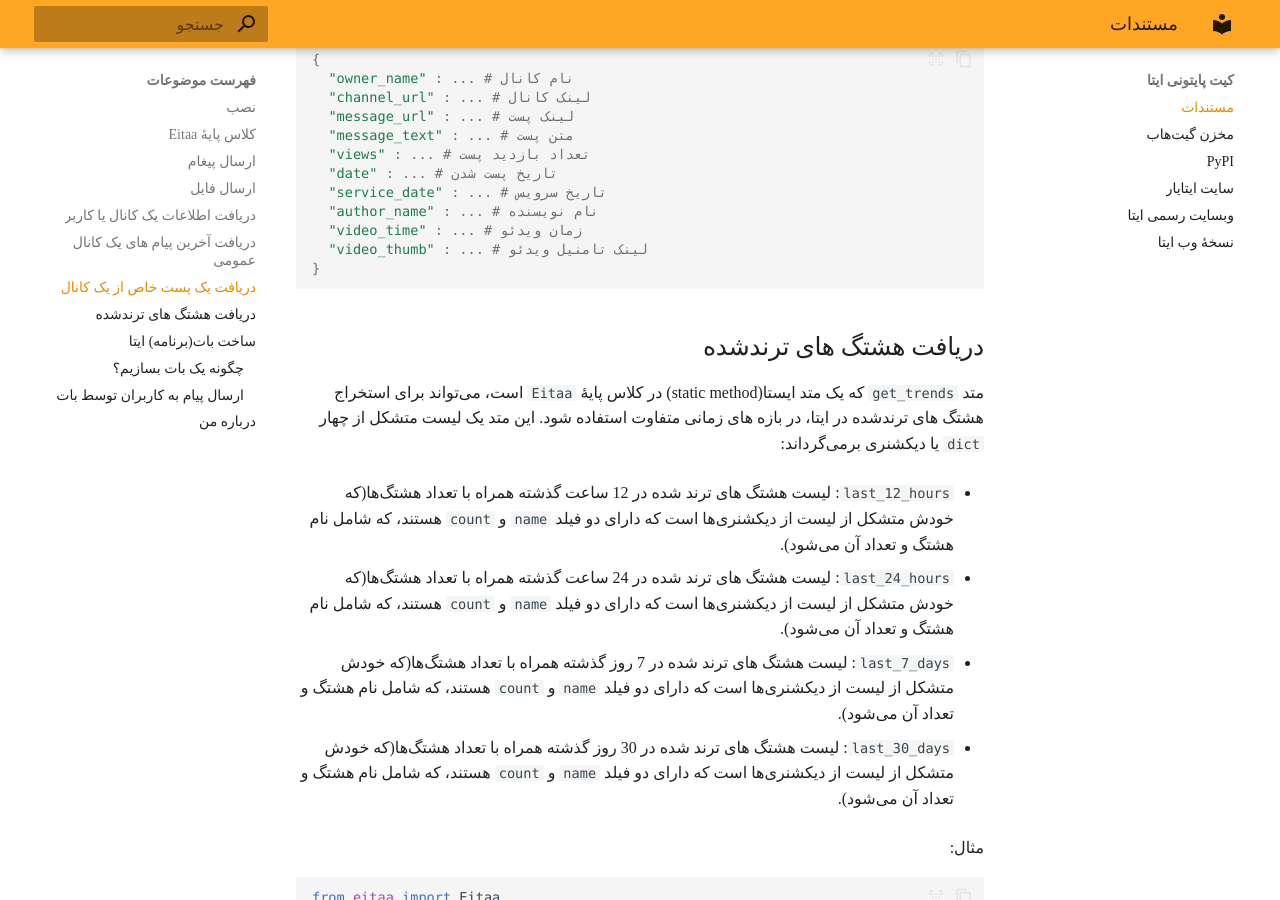
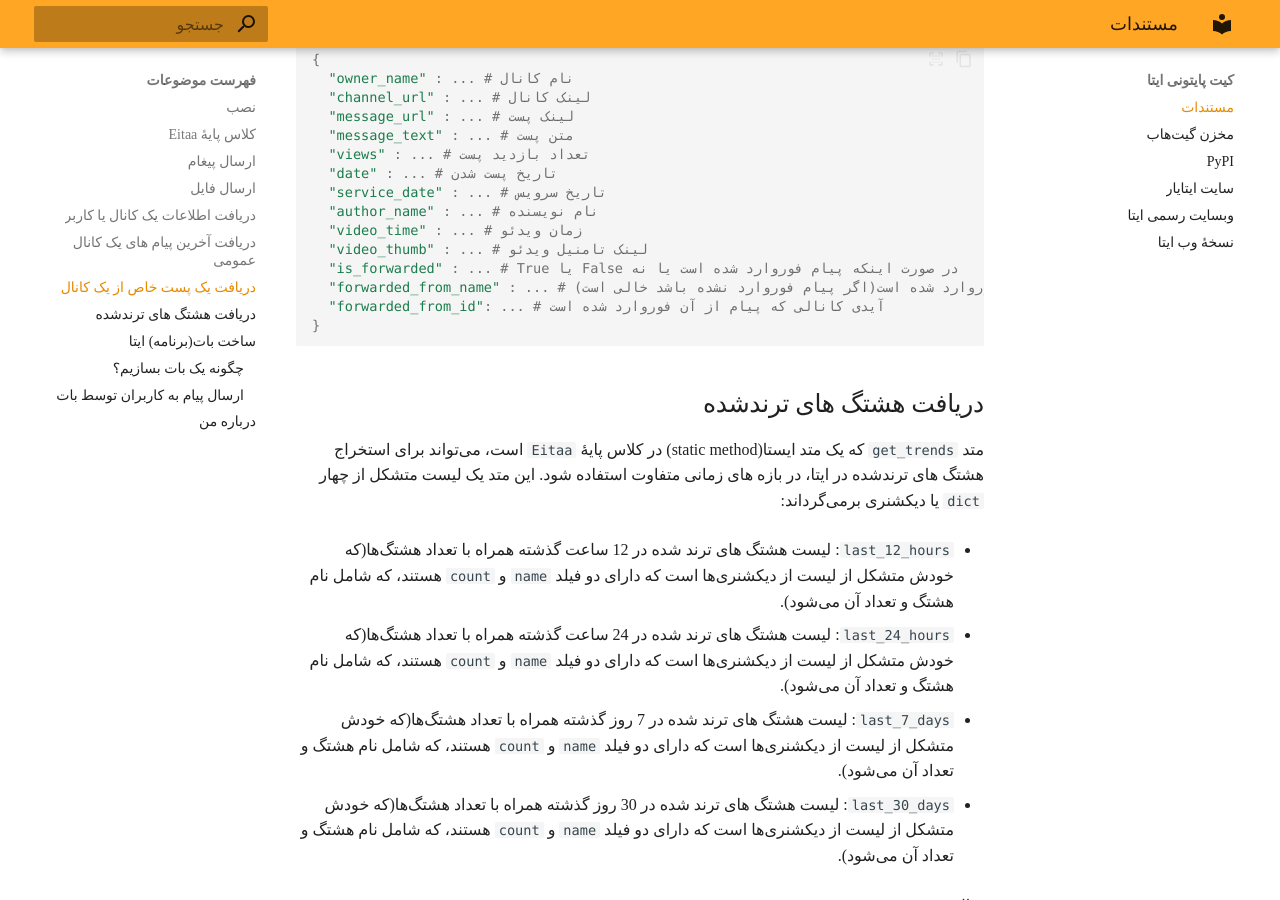
Before and after one commit to bistcuite/eitaapykit, an MkDocs documentation site: the page built from docs/index.md, in a window 1280 px wide and 900 px high, scrolled down 4072 px. Built offline with MkDocs 1.6.1 and Material for MkDocs 9.7.7, drawn with Linux system fonts in a browser that asks for light colours; some web fonts are replaced.

Commit message:
update docs

````diff
--- a/docs/index.md
+++ b/docs/index.md
@@ -191,6 +191,9 @@ Eitaa.get_message("YOUR_CHANNEL_ID",YOUR_POST_ID)
   "author_name" : ... # نام نویسنده
   "video_time" : ... # زمان ویدئو
   "video_thumb" : ... # لینک تامنیل ویدئو
+  "is_forwarded" : ... # True یا False در صورت اینکه پیام فوروارد شده است یا نه
+  "forwarded_from_name" : ... # نام کانالی که پیام از آن فوروارد شده است(اگر پیام فوروارد نشده باشد خالی است)
+  "forwarded_from_id": ... # آیدی کانالی که پیام از آن فوروارد شده است
 }
 ```
 
````
